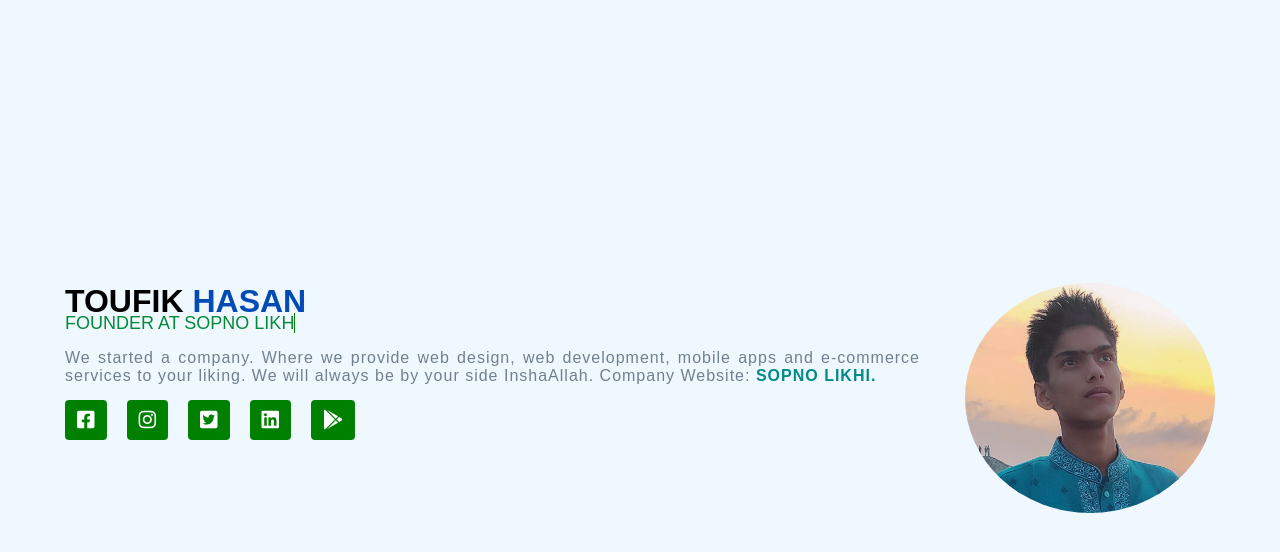
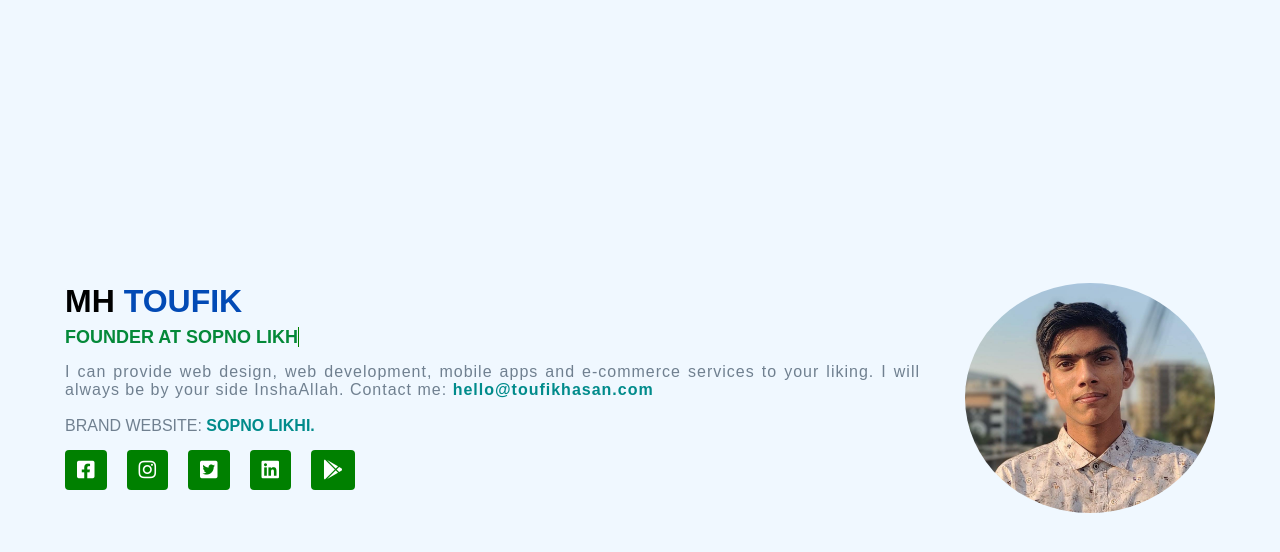
Before and after one commit to toufikforyou/toufikforyou.github.io, a PHP site: page / in a window 1280 px wide. Shown: the top 552 px of the page. Run offline with PHP 8.4, Linux system fonts and the light colour scheme; some libraries are stand-ins or nearby versions; some web fonts are replaced.

Commit message:
update design and photo

```diff
--- a/css/style.css
+++ b/css/style.css
@@ -70,6 +70,9 @@ body {
 }
 
 .myName {
+  margin-bottom: 0.9rem;
+  font-family: Arial, Helvetica, sans-serif;
+  font-weight: 900;
   color: black;
   text-transform: uppercase;
 }
@@ -79,6 +82,7 @@ body {
 }
 
 .myLearned {
+  font-family: Arial, Helvetica, sans-serif;
   width: 100%;
   margin-bottom: 15px;
   margin-top: -7px;
@@ -86,7 +90,7 @@ body {
 
 .myLearned h2 {
   font-size: 18px;
-  font-weight: 500;
+  font-weight: 600;
   color: #048939;
 }
 
--- a/index.html
+++ b/index.html
@@ -6,7 +6,7 @@
     <meta name="viewport" content="width=device-width, initial-scale=1.0" />
     <link
       rel="icon"
-      href="./images/company_logo.svg"
+      href="./images/toufik_hasan.jpg"
       type="image/svg"
       sizes="16x16"
     />
@@ -26,7 +26,7 @@
         <div id="responsive" class="myself-baner">
           <div class="leftSide">
             <div class="myName">
-              <h1>TOUFIK <span>HASAN</span></h1>
+              <h1>MH <span>TOUFIK</span></h1>
             </div>
             <div class="myLearned">
               <h2>
@@ -42,13 +42,16 @@
             </div>
             <div class="myHeadline">
               <span>
-                We started a company. Where we provide web design, web
-                development, mobile apps and e-commerce services to your liking.
-                We will always be by your side InshaAllah. Company Website:
-                <a href="https://sopnolikhi.com/?ref=toufikhasan.com">
-                  SOPNO LIKHI.</a
-                >
+                I can provide web design, web development, mobile apps and
+                e-commerce services to your liking. I will always be by your
+                side InshaAllah. Contact me:
+                <a href="mailto:hello@toufikhasan.com">hello@toufikhasan.com</a>
               </span>
+              <br />
+              <br />
+              <p>
+                BRAND WEBSITE:<a href="https://sopnolikhi.com"> SOPNO LIKHI.</a>
+              </p>
             </div>
             <div class="social-link">
               <ul>
--- a/js/index.php
+++ /dev/null
@@ -1,5 +0,0 @@
-<?php
-
-header("Location: https://toufikhasan.com");
-
-die();
```
Also changed, not shown: js/index.html (added, +10 -0 lines), images/company_logo.svg (deleted), images/toufik_hasan.jpg, 1 other file.
